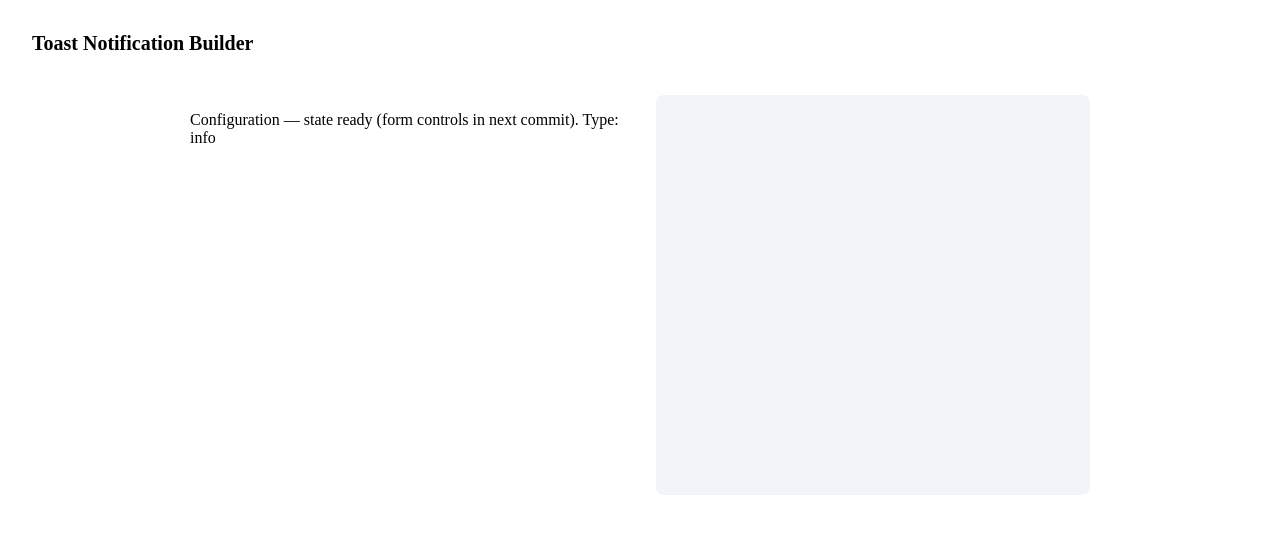
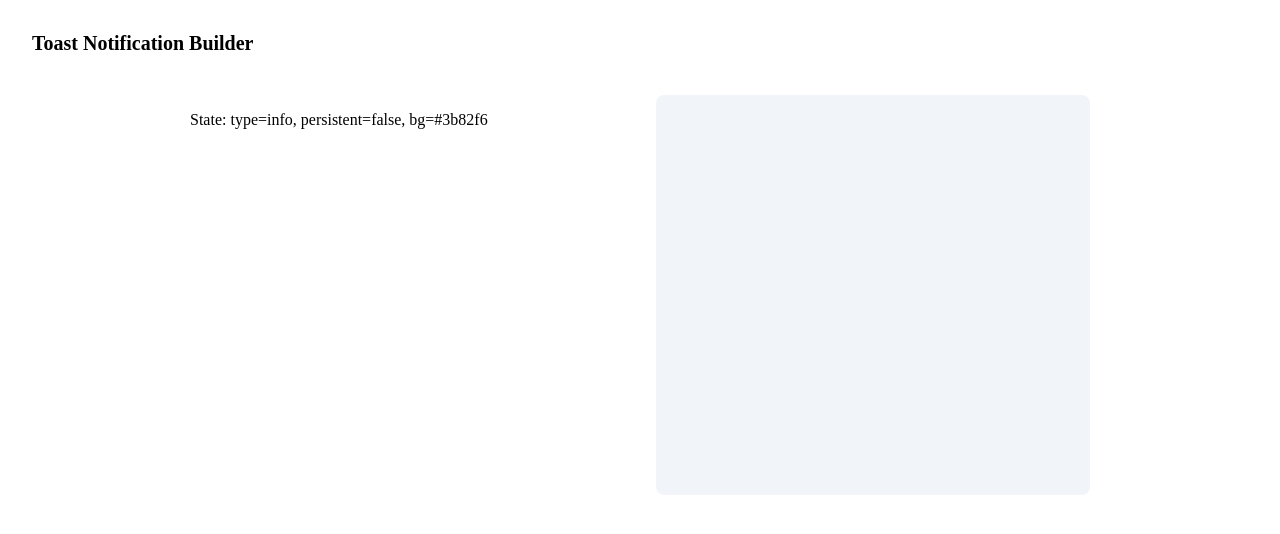
Before and after one commit to ozerenes/toast-notification-builder, a Vue app: page / in a window 1280 px wide. Shown: the top 534 px of the page. Built offline with nearby package versions, Linux system fonts and the light colour scheme.

Commit message:
refactor(builder): move type defaults to domain, derive colors from form.type

```diff
--- a/src/components/BuilderPanel.vue
+++ b/src/components/BuilderPanel.vue
@@ -1,9 +1,10 @@
 <script setup lang="ts">
-import { reactive } from 'vue'
+import { computed, reactive } from 'vue'
 import type { NotificationConfig } from '@/domain'
+import { TYPE_DEFAULT_COLORS } from '@/domain/notificationDefaults'
 
-/** Builder form state: NotificationConfig without id (id generated on trigger). */
-export type BuilderFormState = Omit<NotificationConfig, 'id'>
+/** Builder form state: config without id and colors (id at trigger, colors from type). */
+export type BuilderFormState = Omit<NotificationConfig, 'id' | 'backgroundColor' | 'textColor'>
 
 const form = reactive<BuilderFormState>({
   type: 'info',
@@ -11,18 +12,20 @@ const form = reactive<BuilderFormState>({
   message: '',
   duration: 3000,
   position: 'top-right',
-  backgroundColor: '#3b82f6',
-  textColor: '#ffffff',
   showIcon: true,
   showCloseButton: true,
 })
+
+const colors = computed(() => TYPE_DEFAULT_COLORS[form.type])
+
+const isPersistent = computed(() => form.duration === 0)
 </script>
 
 <template>
   <div class="builder-panel">
     <section class="builder-panel__form" aria-label="Notification configuration">
       <p class="builder-panel__placeholder">
-        Configuration — state ready (form controls in next commit). Type: {{ form.type }}
+        State: type={{ form.type }}, persistent={{ isPersistent }}, bg={{ colors.backgroundColor }}
       </p>
     </section>
     <section class="builder-panel__preview" aria-label="Live preview">
--- a/src/domain/index.ts
+++ b/src/domain/index.ts
@@ -1 +1,2 @@
 export * from './notification'
+export { TYPE_DEFAULT_COLORS } from './notificationDefaults'
--- /dev/null
+++ b/src/domain/notificationDefaults.ts
@@ -0,0 +1,11 @@
+import type { NotificationType } from './notification'
+
+export const TYPE_DEFAULT_COLORS: Record<
+  NotificationType,
+  { backgroundColor: string; textColor: string }
+> = {
+  success: { backgroundColor: '#22c55e', textColor: '#ffffff' },
+  error: { backgroundColor: '#ef4444', textColor: '#ffffff' },
+  warning: { backgroundColor: '#f59e0b', textColor: '#ffffff' },
+  info: { backgroundColor: '#3b82f6', textColor: '#ffffff' },
+}
```
